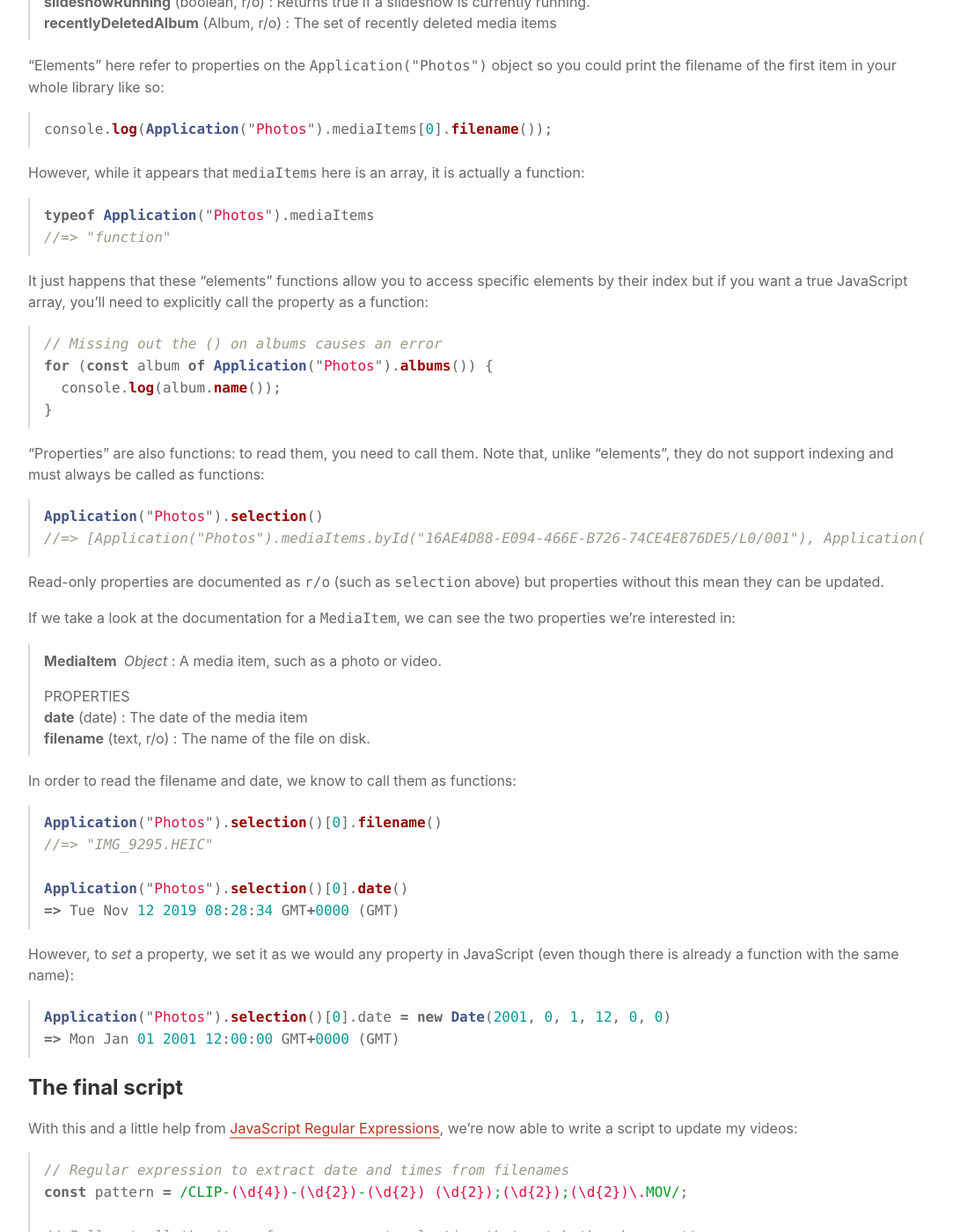
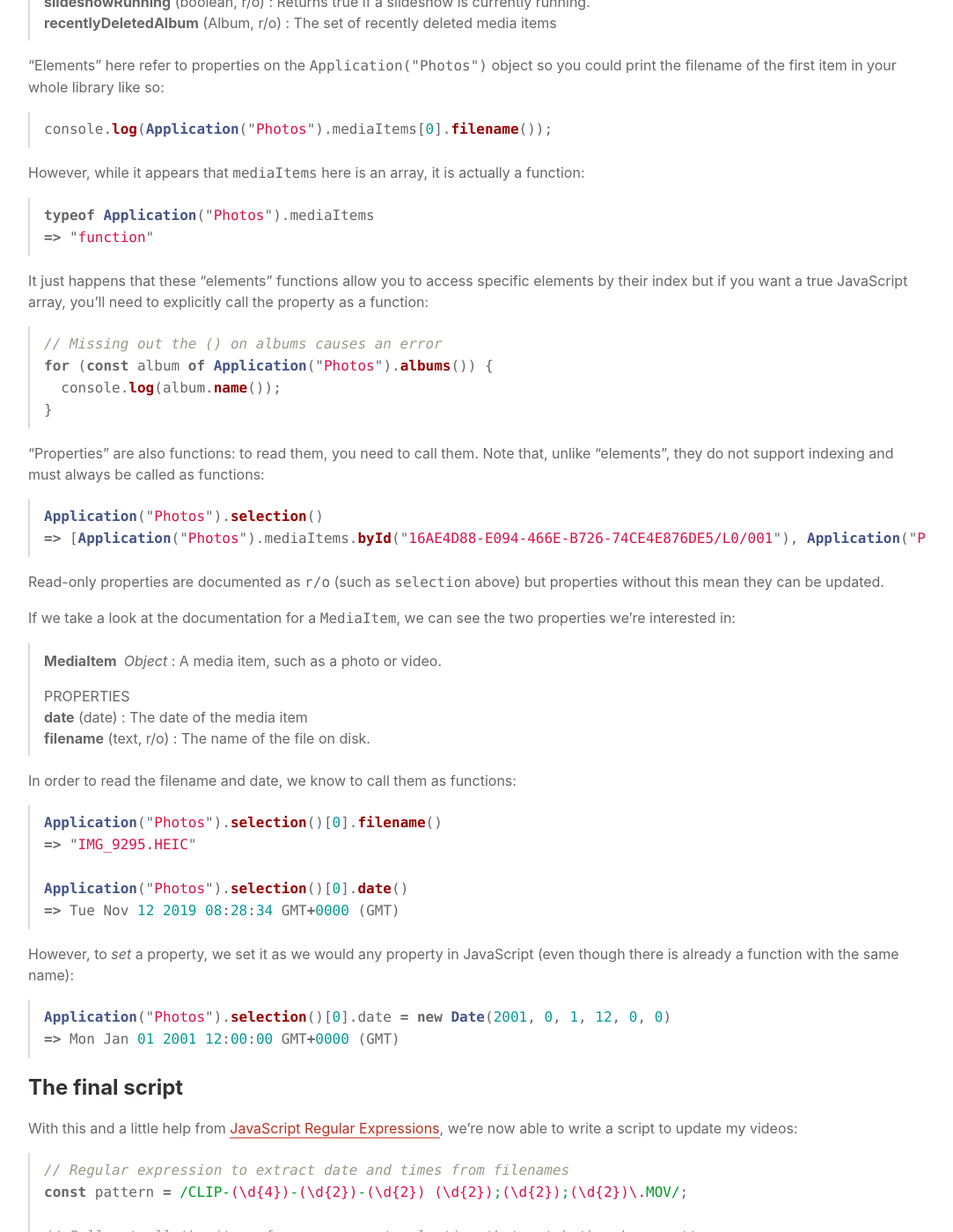
Before and after one commit to mudge/mudge.github.com, a Jekyll site: the page built from _posts/2019-11-13-scripting-photos-for-macos-with-javascript.markdown, in a window 1280 px wide and 1400 px high, scrolled down 1669 px. Shown: the whole window at 88% size, without its empty margins (98-1181 px from the left). Built offline with Jekyll 4.4.1, drawn with Linux system fonts in a browser that asks for light colours.

Commit message:
Use consistent code samples from osascript

````diff
--- a/_posts/2019-11-13-scripting-photos-for-macos-with-javascript.markdown
+++ b/_posts/2019-11-13-scripting-photos-for-macos-with-javascript.markdown
@@ -66,7 +66,7 @@ However, while it appears that `mediaItems` here is an array, it is actually a f
 
 ```javascript
 typeof Application("Photos").mediaItems
-//=> "function"
+=> "function"
 ```
 
 It just happens that these "elements" functions allow you to access specific elements by their index but if you want a true JavaScript array, you'll need to explicitly call the property as a function:
@@ -82,7 +82,7 @@ for (const album of Application("Photos").albums()) {
 
 ```javascript
 Application("Photos").selection()
-//=> [Application("Photos").mediaItems.byId("16AE4D88-E094-466E-B726-74CE4E876DE5/L0/001"), Application("Photos").mediaItems.byId("D11B78C8-82CD-472F-9039-DA148FEF8092/L0/001")]
+=> [Application("Photos").mediaItems.byId("16AE4D88-E094-466E-B726-74CE4E876DE5/L0/001"), Application("Photos").mediaItems.byId("D11B78C8-82CD-472F-9039-DA148FEF8092/L0/001")]
 ```
 
 Read-only properties are documented as `r/o` (such as `selection` above) but properties without this mean they can be updated.
@@ -99,7 +99,7 @@ In order to read the filename and date, we know to call them as functions:
 
 ```javascript
 Application("Photos").selection()[0].filename()
-//=> "IMG_9295.HEIC"
+=> "IMG_9295.HEIC"
 
 Application("Photos").selection()[0].date()
 => Tue Nov 12 2019 08:28:34 GMT+0000 (GMT)
````
